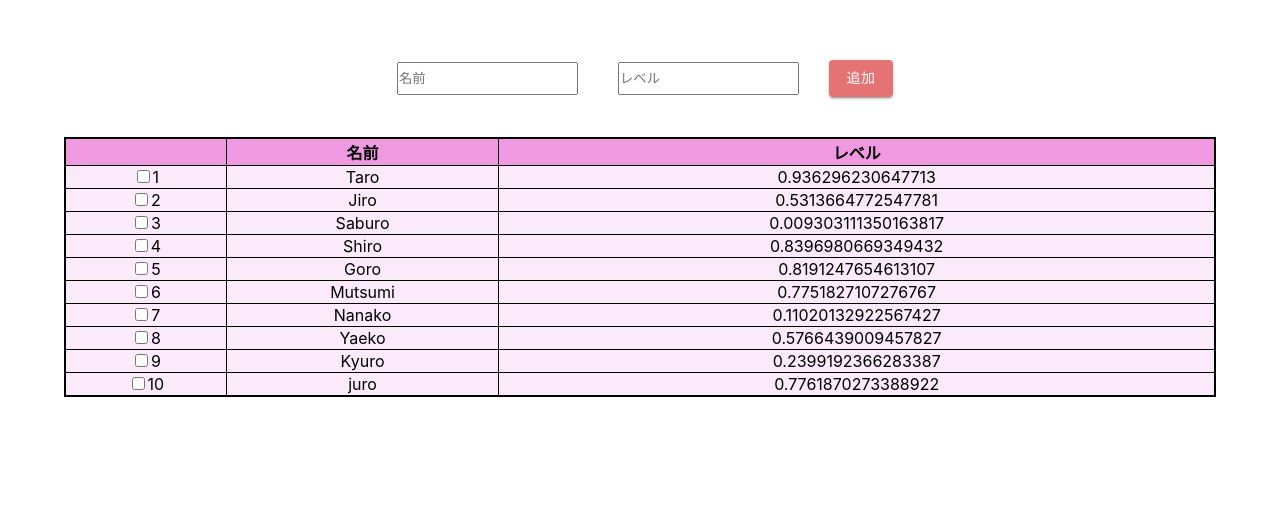
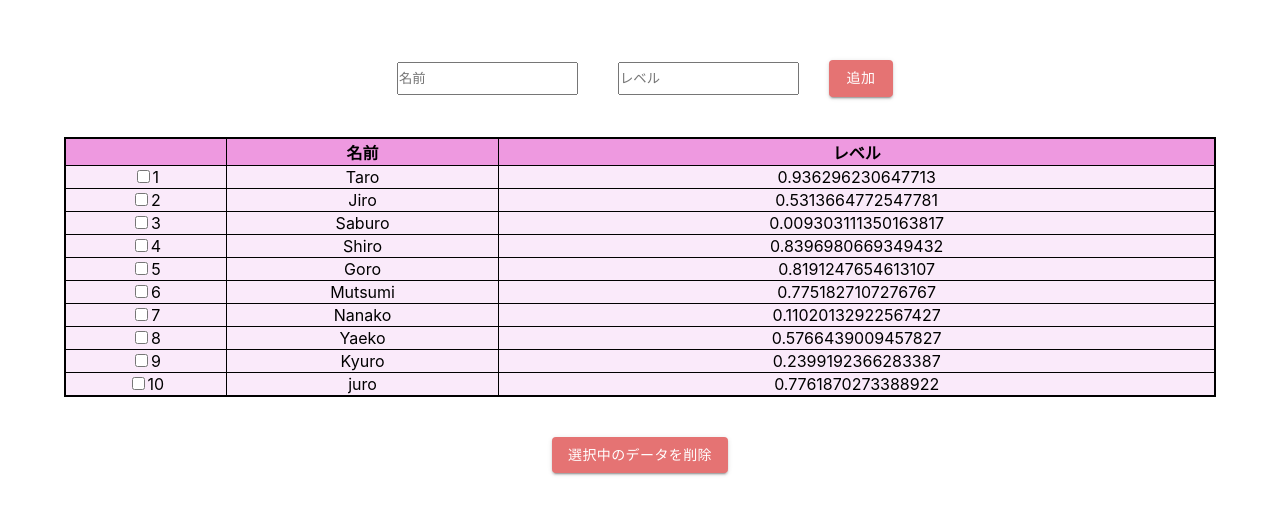
Before and after one commit to AyanoMiura88/react_dnd, a React (Create React App) app: page /TablePage in a window 1280 px wide. Shown: the top 514 px of the page. Built offline with nearby package versions, Linux system fonts and the light colour scheme.

Commit message:
[wip] data削除機能

```diff
--- a/src/Table/Table.tsx
+++ b/src/Table/Table.tsx
@@ -51,6 +51,28 @@ const TablePage = () => {
     setState([...dataList]);
   };
 
+  const handleDeleteData = () => {
+    // if (!name || !level) {
+    //   alert("名前とレベルを入力してください");
+    //   return;
+    // }
+    // if (!checkNum(level)) {
+    //   alert("レベルには半角数字を入れてください");
+    //   return;
+    // }
+    const dataList = [...state];
+    // dataList.push({ name, level: Number(level) });
+    for (const value of checkedValues) {
+      // const num =
+    }
+    dataList.forEach((list,i) => {
+      // if (list === data) {
+      //   dataList.splice(i, 1);
+      // }
+    });
+    setState([...dataList]);
+  };
+
   /**
    * 数値か判定
    * @param str
@@ -95,6 +117,7 @@ const TablePage = () => {
           ))}
         </tbody>
       </table>
+      <PrimaryButton onClick={handleDeleteData}>選択中のデータを削除</PrimaryButton>
       <div>{oneData && <Modal show={show} setShow={setShow} data={oneData} />}</div>
     </div>
   );
```
Also changed, not shown: src/Modal/Modal.tsx (+8 -20 lines).
